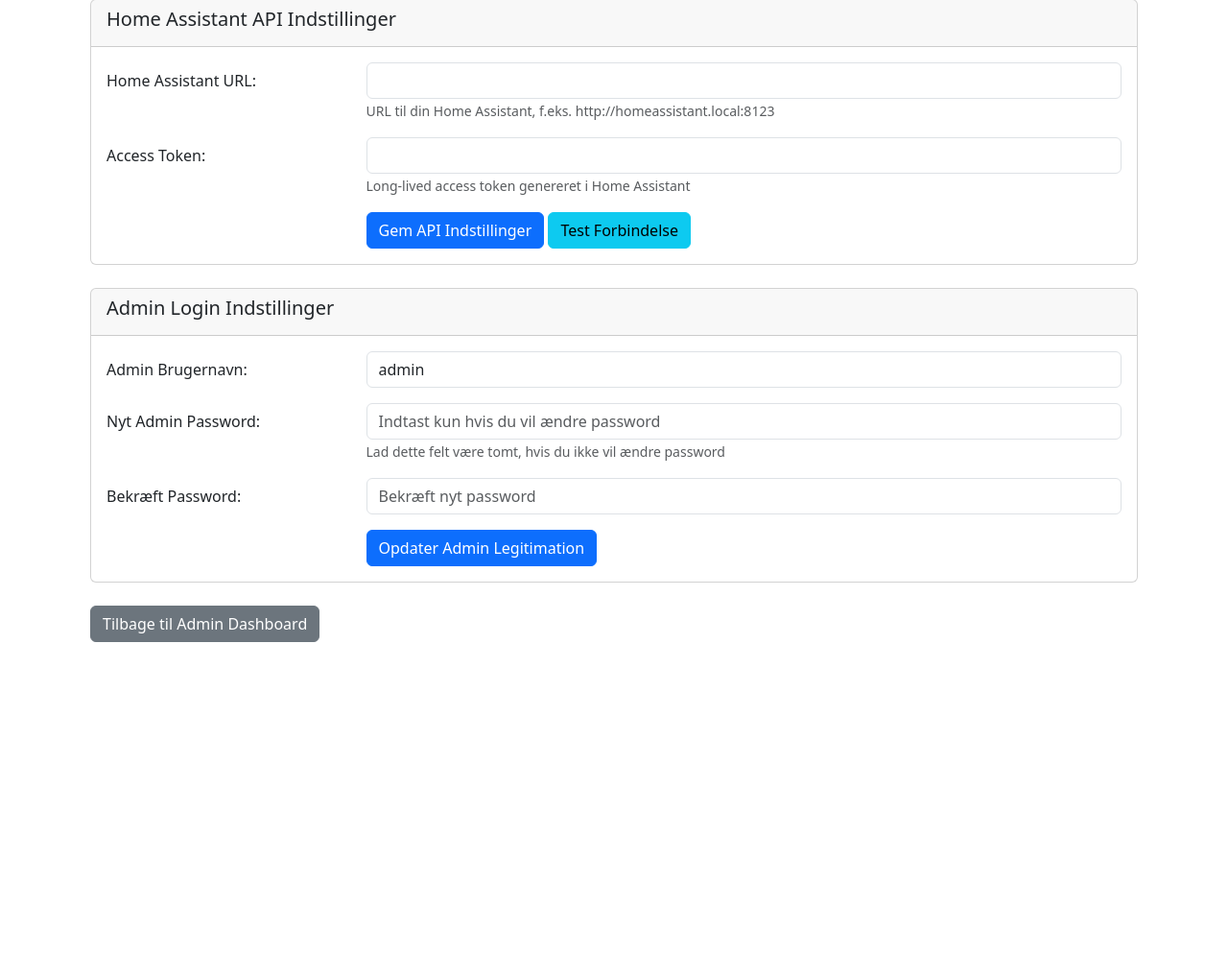
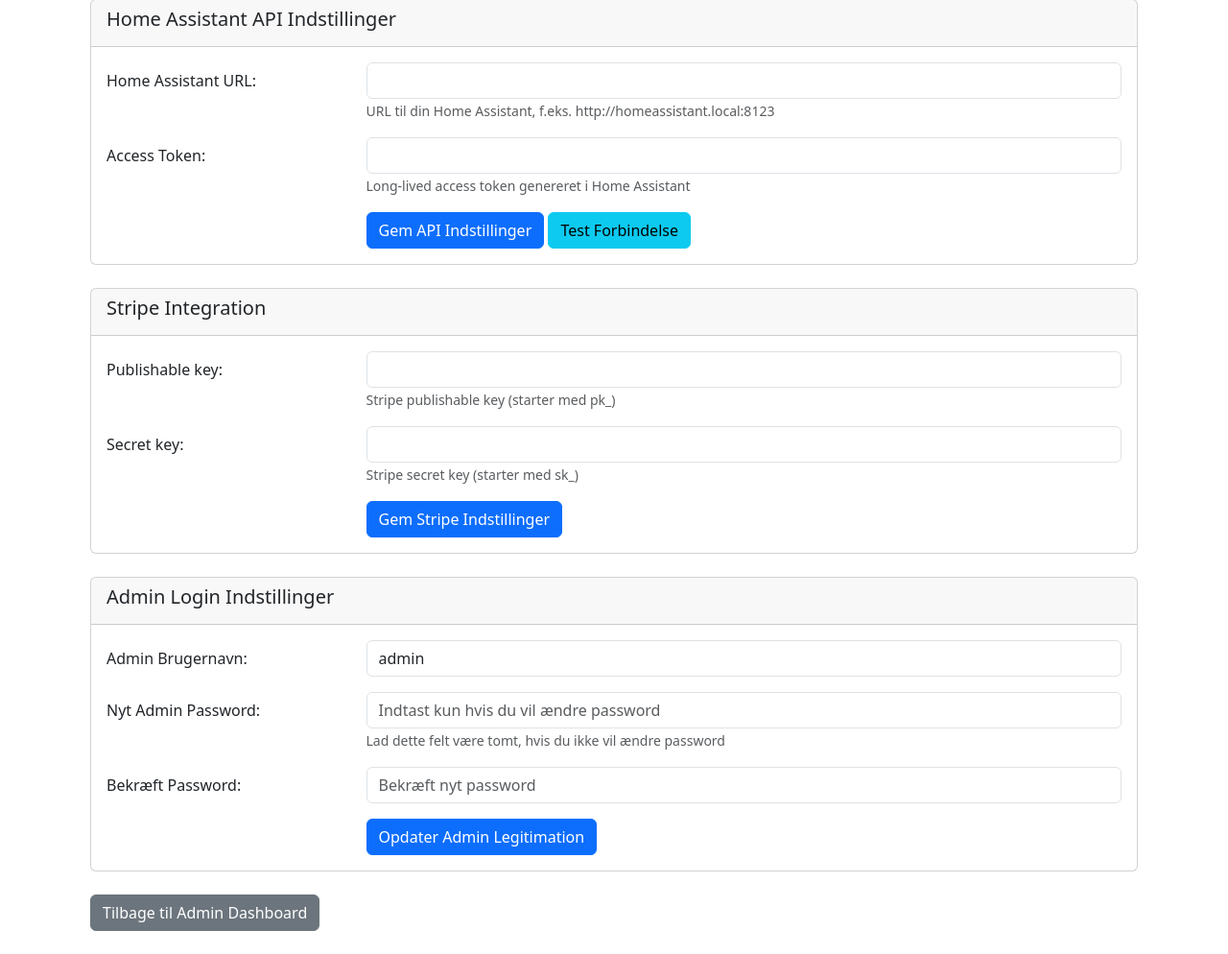
Before and after one commit to Jelling-test/dagligmail0904, a Flask app: page /systemkontrolcenter23/settings in a window 1280 px wide. Shown: the part 175-1169 px from the top of the page at 96% size. Before the commit the page ends 844 px from the top, so only its background shows below. Run offline with Flask 2, Linux system fonts and the light colour scheme; the visitor is signed in with stand-in values (Sample User, id 1).

Commit message:
Tilføjet Stripe-integrationsboks til systemindstillingssiden

```diff
--- a/templates/admin_system_settings.html
+++ b/templates/admin_system_settings.html
@@ -44,6 +44,41 @@
             </div>
         </div>
 
+        <!-- Stripe Integration -->
+        <div class="col-md-12 mb-4">
+            <div class="card">
+                <div class="card-header">
+                    <h5>Stripe Integration</h5>
+                </div>
+                <div class="card-body">
+                    <form method="POST" action="{{ url_for('system_admin_settings') }}">
+                        <div class="form-group row mb-3">
+                            <label for="stripe_publishable_key" class="col-sm-3 col-form-label">Publishable key:</label>
+                            <div class="col-sm-9">
+                                <input type="text" class="form-control" id="stripe_publishable_key" name="stripe_publishable_key" value="{{ settings.stripe_publishable_key }}">
+                                <small class="form-text text-muted">Stripe publishable key (starter med pk_)</small>
+                            </div>
+                        </div>
+
+                        <div class="form-group row mb-3">
+                            <label for="stripe_secret_key" class="col-sm-3 col-form-label">Secret key:</label>
+                            <div class="col-sm-9">
+                                <input type="password" class="form-control" id="stripe_secret_key" name="stripe_secret_key" value="{{ settings.stripe_secret_key }}">
+                                <small class="form-text text-muted">Stripe secret key (starter med sk_)</small>
+                            </div>
+                        </div>
+
+                        <div class="form-group row">
+                            <div class="col-sm-9 offset-sm-3">
+                                <button type="submit" class="btn btn-primary">Gem Stripe Indstillinger</button>
+                                <input type="hidden" name="form_type" value="stripe_settings">
+                            </div>
+                        </div>
+                    </form>
+                </div>
+            </div>
+        </div>
+
         <!-- Systemparametre -->
         <!-- Denne sektion er fjernet da den ikke bruges i systemet -->
 
@@ -80,6 +115,7 @@
                         <div class="form-group row">
                             <div class="col-sm-9 offset-sm-3">
                                 <button type="submit" class="btn btn-primary">Opdater Admin Legitimation</button>
+                                <input type="hidden" name="form_type" value="admin_settings">
                             </div>
                         </div>
                     </form>
```
